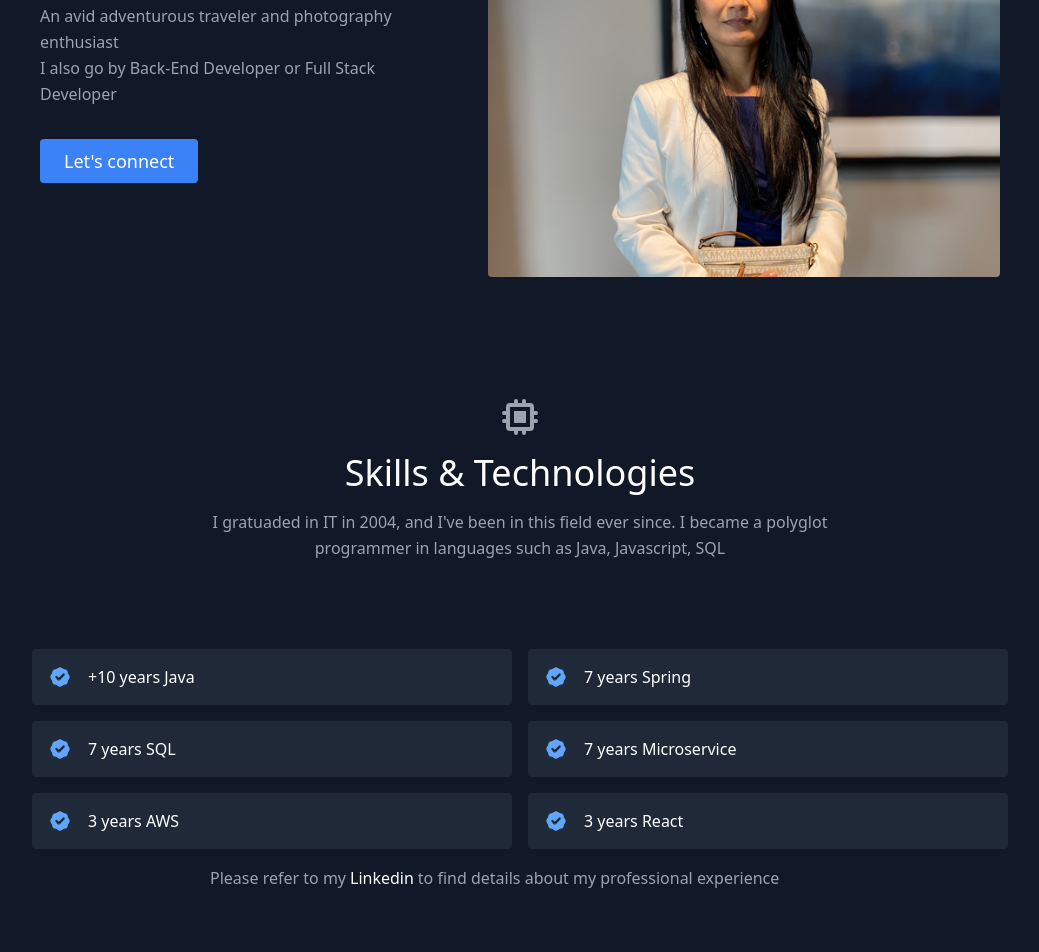
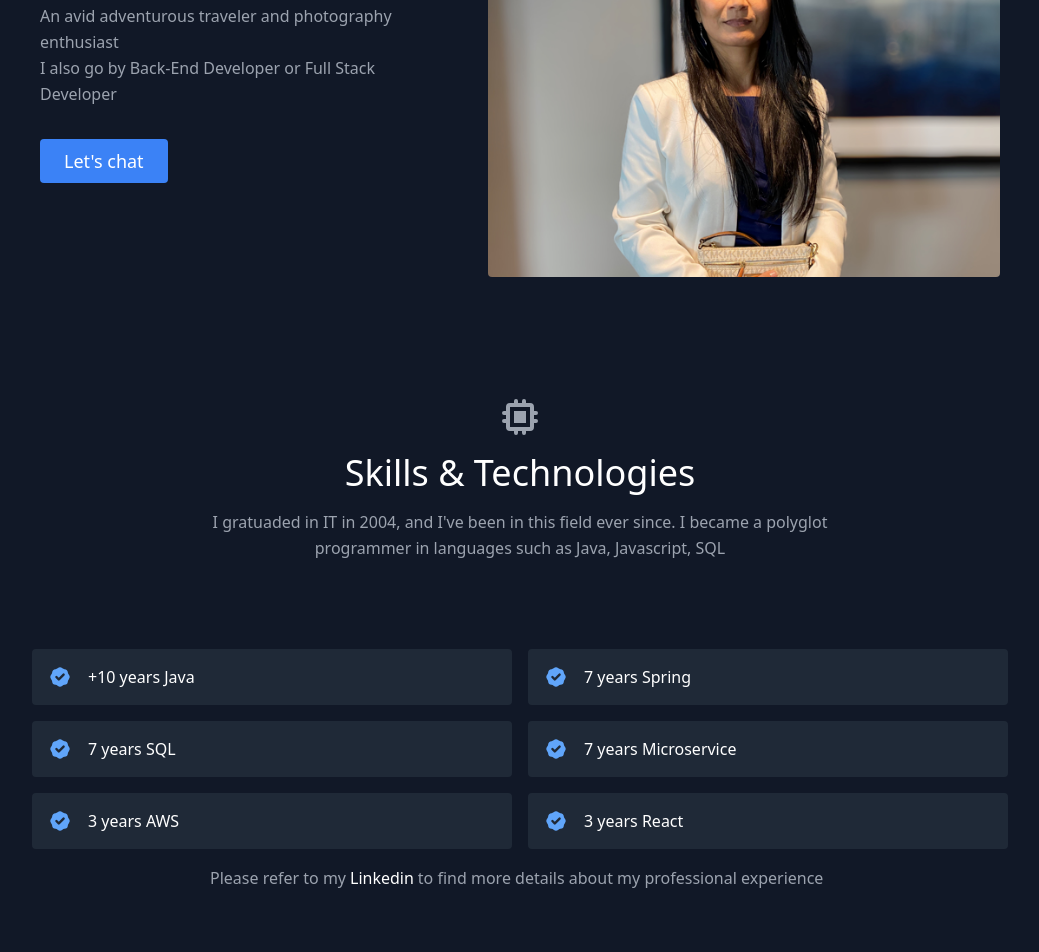
Before and after one commit to patriciayogi/my-portfolio, a React (Create React App) app: page / in a window 1280 px wide. Shown: the part 300-1252 px from the top of the page, without its empty margins (120-1159 px from the left). Built offline with nearby package versions, Linux system fonts and the light colour scheme.

Commit message:
minor changes

```diff
--- a/src/components/About.js
+++ b/src/components/About.js
@@ -14,11 +14,12 @@ export default function About() {
           </p>
           <div className="flex justify-center">
             <a
-              href="#contact"
+              href="https://koalendar.com/e/meet-with-patricia-yogi/"
+              target="_blank"
               data-target="#exampleModal"
               className="inline-flex text-white bg-blue-500 border-0 py-2 px-6 focus:outline-none hover:bg-blue-600 rounded text-lg"
             >
-              Let's connect
+              Let's chat
             </a>
             {/*  <a
                   href="#projects"
--- a/src/components/Skills.js
+++ b/src/components/Skills.js
@@ -39,7 +39,7 @@ export default function Skills() {
           >
             Linkedin
           </a>
-          to find details about my professional experience
+          to find more details about my professional experience
         </p>
       </div>
     </section>
```
Also changed, not shown: 2 other files (tests, documents, lock files or other folders).
